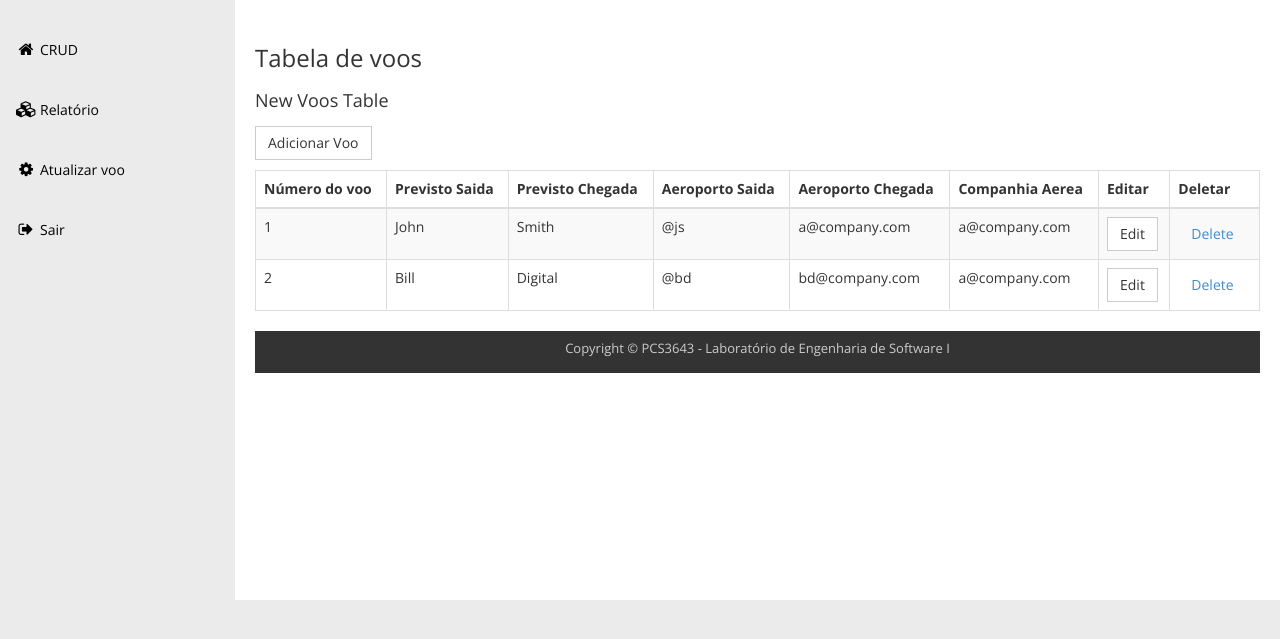
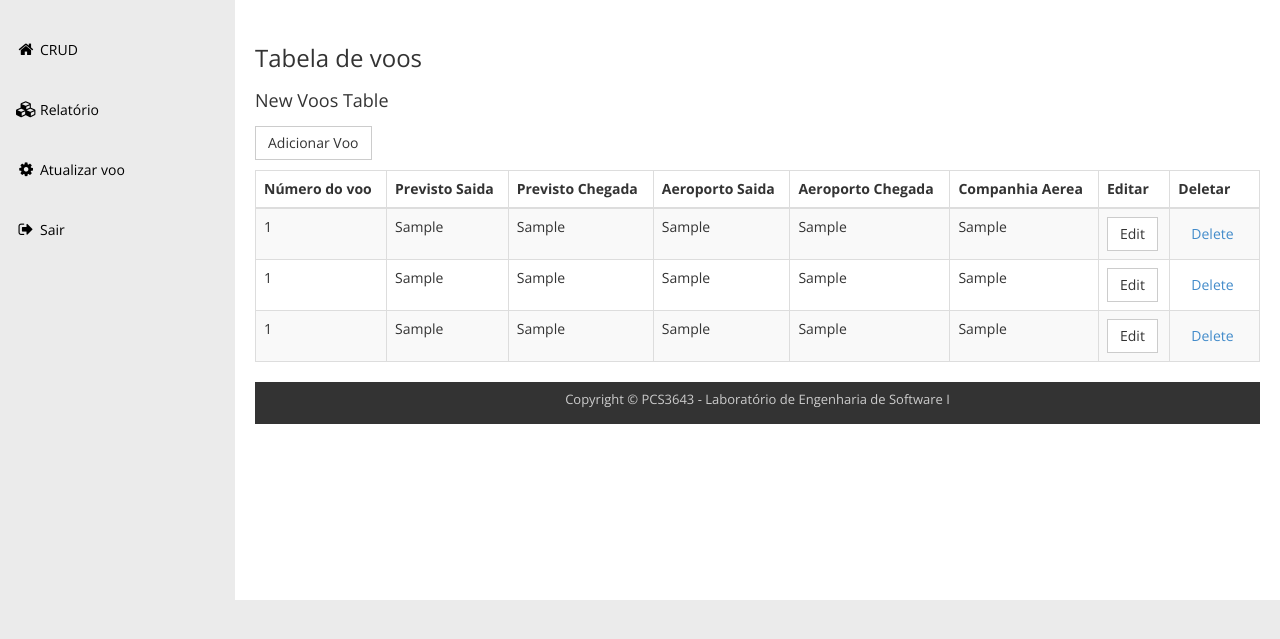
Before and after one commit to ggm801/Lab-Eng-Soft, a Django app: template MyProject/template/CRUDPage.html in a window 1280 px wide. Shown: the part 50-689 px from the top of the page. Run offline with Django 4.2, Linux system fonts and the light colour scheme; the template is opened without the code that fills it: most values are stand-ins (such as "Sample title", 1, 10 or a date in 2020); some libraries are stand-ins or nearby versions.

Commit message:
integracao

```diff
--- a/MyProject/book/tests.py
+++ b/MyProject/book/tests.py
@@ -11,7 +11,8 @@ class VooTestCRUD (TestCase):
                             DH_PREVISTO_CHEGADA='2022-10-10 18:40:32',
                            ID_VOO='100',
                             NM_AEROPORTO_SAIDA='Sao Paulo - Viracopos (VCP)',
-                             NM_AEROPORTO_CHEGADA='Brasília (BSB)', NM_COMPANHIA_AEREA='AZUL')
+                             NM_AEROPORTO_CHEGADA='Brasília (BSB)',
+                             NM_COMPANHIA_AEREA='AZUL')
 
     def test_create_id(self):
         Voo_1 = Voo.objects.get(ID_VOO='100')
--- a/MyProject/template/CRUDPage.html
+++ b/MyProject/template/CRUDPage.html
@@ -41,6 +41,7 @@
             <div class="templatemo-content">
               <h1>Tabela de voos</h1>
 
+
               <div class="row">
                 <div class="col-md-12">
                   <div class="table-responsive">
@@ -60,26 +61,44 @@
                         </tr>
                       </thead>
                       <tbody>
+
+                        <ol>
+                          {% for v in voo %}
                           <tr>
-                          <td>1</td>
-                          <td>John</td>
-                          <td>Smith</td>
-                          <td>@js</td>
-                          <td>a@company.com</td>
-                          <td>a@company.com</td>
+                            <td>{{v.ID}}</td>
+                            <td>{{v.DH_PREVISTO_SAIDA}}</td>
+                            <td>{{v.DH_PREVISTO_CHEGADA}}</td>
+                            <td>{{v.NM_AEROPORTO_SAIDA}}</td>
+                            <td>{{v.NM_AEROPORTO_CHEGADA}}</td>
+                            <td>{{v.NM_COMPANHIA_AEREA}}</td>
                             <td><a href="#" class="btn btn-default">Edit</a></td>
                             <td><a href="#" class="btn btn-link">Delete</a></td>
                           </tr>
                           <tr>
-                          <td>2</td>
-                          <td>Bill</td>
-                          <td>Digital</td>
-                          <td>@bd</td>
-                          <td>bd@company.com</td>
-                          <td>a@company.com</td>
+                            <td>{{v.ID}}</td>
+                            <td>{{v.DH_PREVISTO_SAIDA}}</td>
+                            <td>{{v.DH_PREVISTO_CHEGADA}}</td>
+                            <td>{{v.NM_AEROPORTO_SAIDA}}</td>
+                            <td>{{v.NM_AEROPORTO_CHEGADA}}</td>
+                            <td>{{v.NM_COMPANHIA_AEREA}}</td>
                             <td><a href="#" class="btn btn-default">Edit</a></td>
                             <td><a href="#" class="btn btn-link">Delete</a></td>
                           </tr>
+                          <tr>
+                            <td>{{v.ID}}</td>
+                            <td>{{v.DH_PREVISTO_SAIDA}}</td>
+                            <td>{{v.DH_PREVISTO_CHEGADA}}</td>
+                            <td>{{v.NM_AEROPORTO_SAIDA}}</td>
+                            <td>{{v.NM_AEROPORTO_CHEGADA}}</td>
+                            <td>{{v.NM_COMPANHIA_AEREA}}</td>
+                            <td><a href="#" class="btn btn-default">Edit</a></td>
+                            <td><a href="#" class="btn btn-link">Delete</a></td>
+                          </tr>
+                          {% endfor %}
+                          </ol>
+
+                      </tbody>
+                      <tbody>
 
                       </tbody>
                     </table>
```
Also changed, not shown: MyProject/book/forms.py (added, +9 -0 lines), MyProject/book/views.py (+12 -5 lines). Lines whose indentation alone changed are shown as unchanged.
